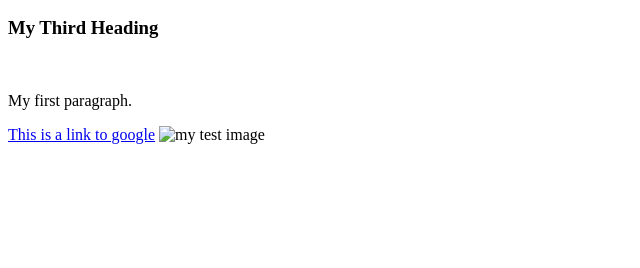
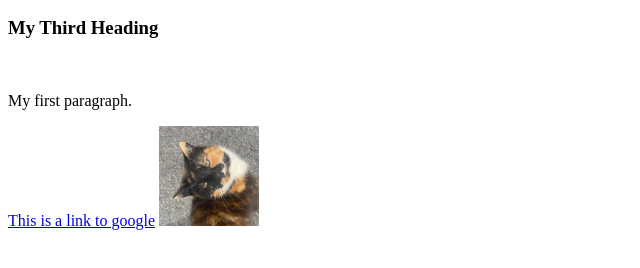
Before and after one commit to heskeyj/learningHTMLCSSJS, a plain HTML site: page index.html in a window 1280 px wide. Shown: the part 110-378 px from the top of the page, without its empty margins (0-640 px from the left). Drawn offline with Linux system fonts and the light colour scheme.

Commit message:
Change img path

```diff
--- a/index.html
+++ b/index.html
@@ -16,7 +16,7 @@
 
     <a href="https://www.google.com">This is a link to google</a>
 
-    <img src="testimage.jpg" alt="my test image" width="100" height="100">
+    <img src="images/testimage.jpg" alt="my test image" width="100" height="100">
 
 
 </body>
```
